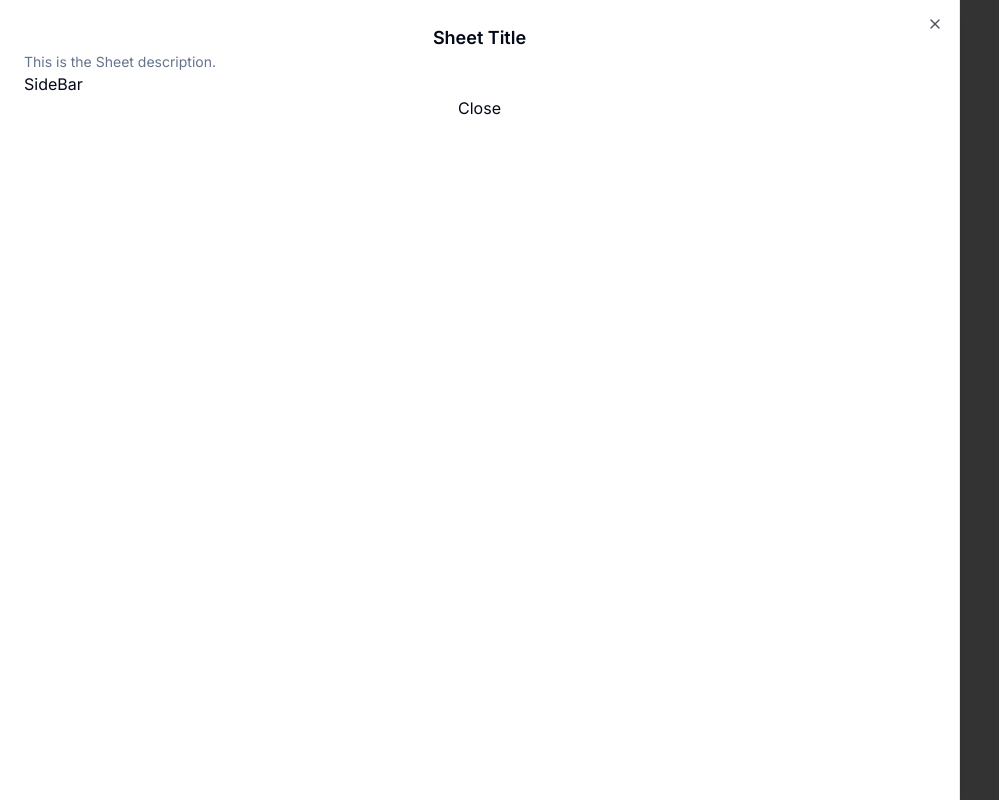
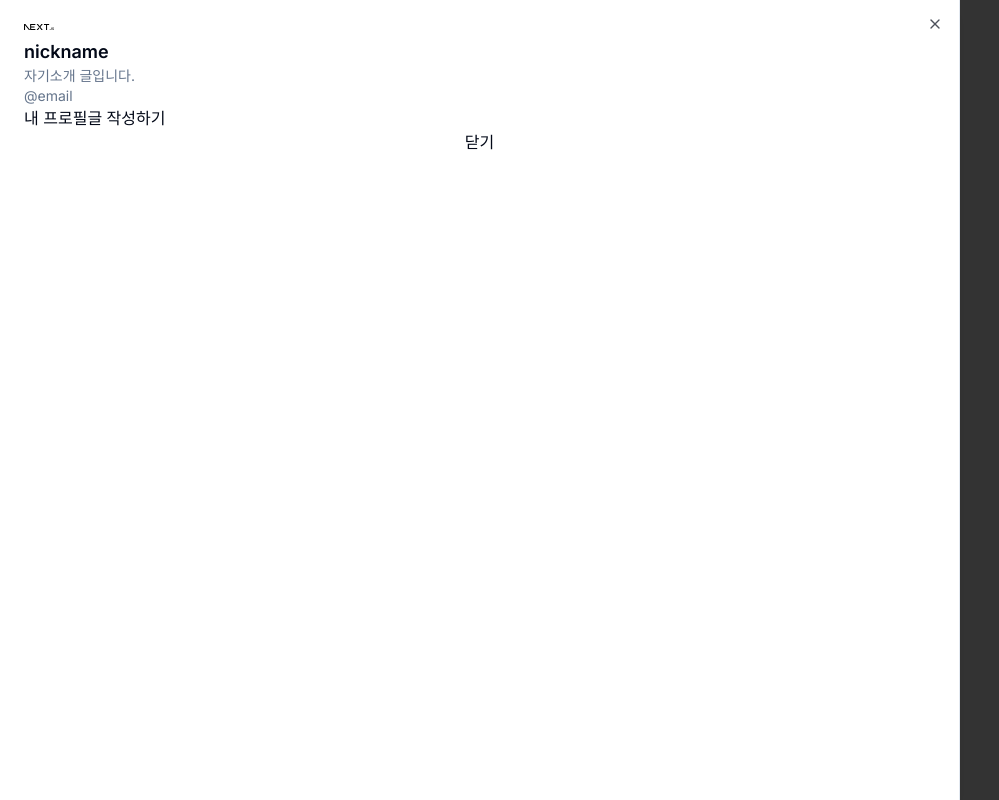
Before and after one commit to eunohhh/a03_godlife, a Next.js app: page / in a window 1280 px wide. Both pictures are taken after a click on the button "Open Sheet 버튼". Shown: the whole page, without its empty margins (0-999 px from the left). Built offline with nearby package versions, Linux system fonts and the light colour scheme; no server answers.

Commit message:
[update] SideBar.tsx에 임의로 이미지 설정

```diff
--- a/src/components/ui/Sheet.tsx
+++ b/src/components/ui/Sheet.tsx
@@ -108,7 +108,7 @@ const SheetTitle = React.forwardRef<
 >(({ className, ...props }, ref) => (
   <SheetPrimitive.Title
     ref={ref}
-    className={cn("text-lg font-semibold text-foreground", className)}
+    className={cn("text-lg font-semibold text-foreground text-left", className)}
     {...props}
   />
 ));
--- a/src/components/ui/SideBar.tsx
+++ b/src/components/ui/SideBar.tsx
@@ -10,6 +10,8 @@ import {
   SheetFooter,
   SheetDescription,
 } from "./Sheet";
+import Link from "next/link";
+import Image from "next/image";
 
 const SideBar = () => {
   return (
@@ -20,13 +22,17 @@ const SideBar = () => {
         </SheetTrigger>
         <SheetContent>
           <SheetHeader>
-            <SheetTitle>Sheet Title</SheetTitle>
+            <Image src="/next.svg" alt="tmp" width={30} height={30} />
+            <SheetTitle>nickname</SheetTitle>
           </SheetHeader>
-          <SheetDescription>This is the Sheet description.</SheetDescription>
-          <div>SideBar</div>
+          <SheetDescription>자기소개 글입니다.</SheetDescription>
+          <SheetDescription>@email</SheetDescription>
+          <Link href="/">내 프로필</Link>
+          <Link href="/">글 작성하기</Link>
+
           <SheetFooter>
             <SheetClose asChild>
-              <button>Close</button>
+              <button>닫기</button>
             </SheetClose>
           </SheetFooter>
         </SheetContent>
```
